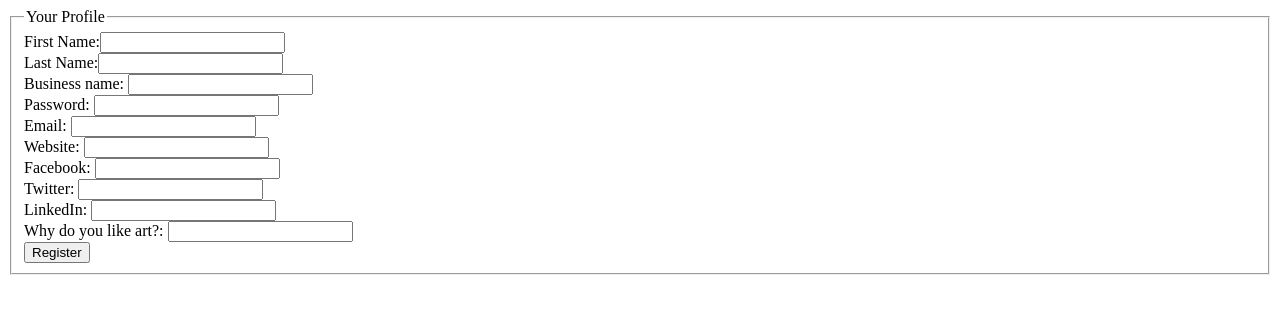
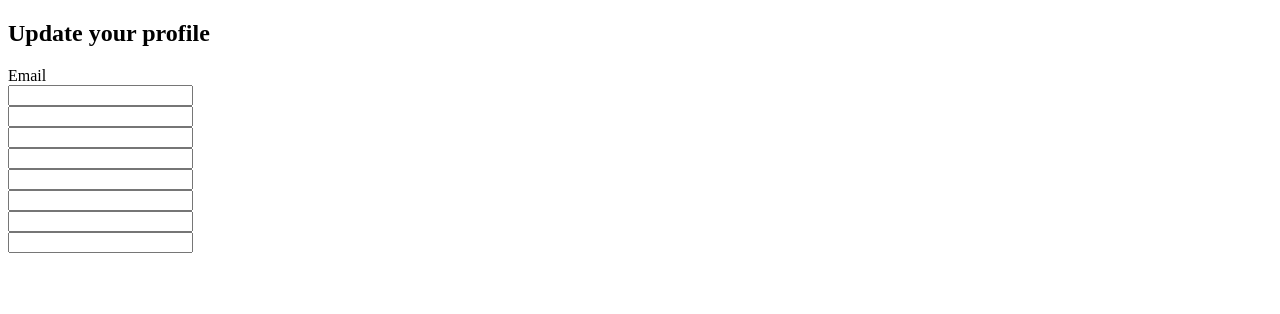
Before and after one commit to MikeyABedneyJr/CodeGuildFinalProject, a Django app: page /pdxart/updateprofile/ in a window 1280 px wide. Shown: the top 314 px of the page. Run offline with Django 3.2, Linux system fonts and the light colour scheme; a user stored in the database is signed in; data comes from the database, SQL or seed files in the repository; both versions use the stored data as it was after the commit.

Commit message:
Last push of the night

```diff
--- a/buylocalartor/pdxart/views.py
+++ b/buylocalartor/pdxart/views.py
@@ -110,26 +110,48 @@ def profile(request):
 
 
 # Updating log in page --------------------------------------------------------------------------------------------------------------------
-
+# TODO: Create user profile in admin page---THEN test this code
 @login_required
 def update_profile(request):
-    user = User.objects.get(username=request.user)
     profile = UserProfile.objects.filter(user=request.user)[0]
-    # TODO: Make dictionary with user info (keyword pairs) and move into fields
     if request.POST:
-        user.email = request.POST.get('email')
-        user.firstname = request.POST.get('firstname')
-        user.lastname = request.POST.get('lastname')
-        user.save()
+        profile = UserProfile()
+        profile.user = request.user
+        profile.email = request.POST['email']
+        profile.firstname = request.POST['firstname']
+        profile.lastname = request.POST['lastname']
         profile.address = request.POST['address']
-        profile.linkedin = request.POST.get('linkedin')
-        profile.twitter = request.POST.get('twitter')
-        profile.facebook = request.POST.get('facebook')
-        # profile.date = request.POST['dob']
-        profile.bio = request.POST.get('bio')
+        profile.linkedin = request.POST['linkedin']
+        profile.twitter = request.POST['twitter']
+        profile.facebook = request.POST['facebook']
+        profile.dob = request.POST['dob']
+        profile.bio = request.POST['bio']
         profile.save()
         return HttpResponseRedirect('/pdxart/')
-    return render(request, 'pdxart/updateprofile.html', {'email': user, 'profile': profile})
+    return render(request, 'pdxart/updateprofile.html', {'email': request.user, "profile": profile})
+
+    # user = User.objects.get(username=request.user)
+    # user = request.user
+    # print user
+    #
+    # profile_list = UserProfile.objects.filter(user=request.user)
+    # print len(profile_list)
+    # print profile_list
+    # if request.POST:
+    #     user.email = request.POST.get('email')
+    #     user.firstname = request.POST.get('firstname')
+    #     user.lastname = request.POST.get('lastname')
+    #     user.save()
+    #     profile.address = request.POST['address']
+    #     profile.linkedin = request.POST.get('linkedin')
+    #     profile.twitter = request.POST.get('twitter')
+    #     profile.facebook = request.POST.get('facebook')
+    #     # profile.date = request.POST['dob']
+    #     profile.bio = request.POST.get('bio')
+    #     profile.save()
+    #     return HttpResponseRedirect('/pdxart/')
+    #
+    # return render(request, 'pdxart/updateprofile.html', {'email': user, 'profile': profile})
 
 
 # Viewing personal inventory page --------------------------------------------------------------------------------------------------------------------
--- a/buylocalartor/templates/pdxart/updateprofile.html
+++ b/buylocalartor/templates/pdxart/updateprofile.html
@@ -6,23 +6,43 @@
 </head>
 <body>
 {# TODO: Create an id, go to update it, have the fields prepopulated#}
-<fieldset>
-    <legend>Your Profile</legend>
-      <form method="POST" id="update">
-      {% csrf_token %}
-        First Name:<input value="" name="firstname" id="firstname"><br>
-        Last Name:<input value="" name="lastname" id="lastname"><br>
-        Business name: <input value="" name="username" id="username"><br>
+
+{% block content %}
+    <div id="body">
+    <P ALIGN=Center><h2>Update your profile</h2></P ALIGN=Center>
+
+        </div>
+<div class="value"
+    <input value="{{ profile.email }}"/>Email<br>
+    <input value="{{ profile.firstname }}"/><br>
+    <input value="{{ profile.lastname }}"/><br>
+    <input value="{{ profile.password }}"/><br>
+    <input value="{{ profile.website }}"/><br>
+    <input value="{{ profile.facebook }}"/><br>
+    <input value="{{ profile.twitter }}"/><br>
+    <input value="{{ profile.linkedin }}"/><br>
+{#    <input value="{{ profile.dob }}"/><br>#}
+    <input value="{{ profile.bio }}"/><br>
+</div>
+
+{% endblock %}
+{#<fieldset>#}
+{#    <legend>Edit Your Profile</legend>#}
+{#      <form role="form" method="POST" id="update" action=".">#}
+{#      {% csrf_token %}#}
+{#        First Name:<input value="" name="firstname" id="firstname"><br>#}
+{#        Last Name:<input value="" name="lastname" id="lastname"><br>#}
+{#        Business name: <input value="" name="profilename" id="profilename"><br>#}
 {#        Profile Picture: <img src="{{ item.avatar_image_url }}" alt="profile pic"/><br>#}
-        Password: <input type="password" name="password" id="password"><br>
-        Email: <input type="email" name="email" id="email"><br>
-        Website: <input type="" name="website" id="website"><br>
-        Facebook: <input type="" name="facebook" id="facebook"><br>
-        Twitter: <input type="" name="twitter" id="twitter"><br>
-        LinkedIn: <input type="" name="linkedin" id="linkedin"><br>
-        Why do you like art?: <input type="" name="bio" id="bio"><br>
-      <input type="submit" value="Register">
-    </form>
-    </fieldset>
+{#        Password: <input type="password" name="password" id="password"><br>#}
+{#        Email: <input type="email" name="email" id="email"><br>#}
+{#        Website: <input type="" name="website" id="website"><br>#}
+{#        Facebook: <input type="" name="facebook" id="facebook"><br>#}
+{#        Twitter: <input type="" name="twitter" id="twitter"><br>#}
+{#        LinkedIn: <input type="" name="linkedin" id="linkedin"><br>#}
+{#        Why do you like art?: <input type="" name="bio" id="bio"><br>#}
+{#      <input type="submit" value="Update">#}
+{#    </form>#}
+{#    </fieldset>#}
 </body>
 </html>
```
Also changed, not shown: buylocalartor/db.sqlite3.
